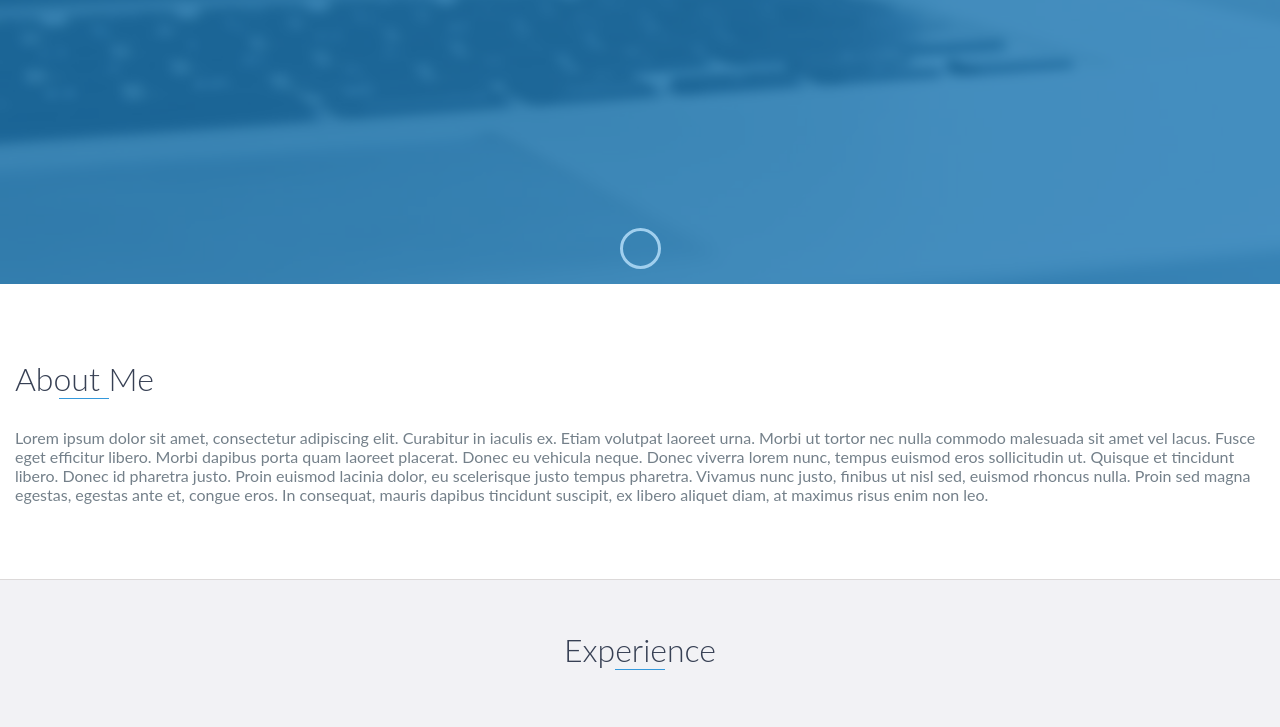
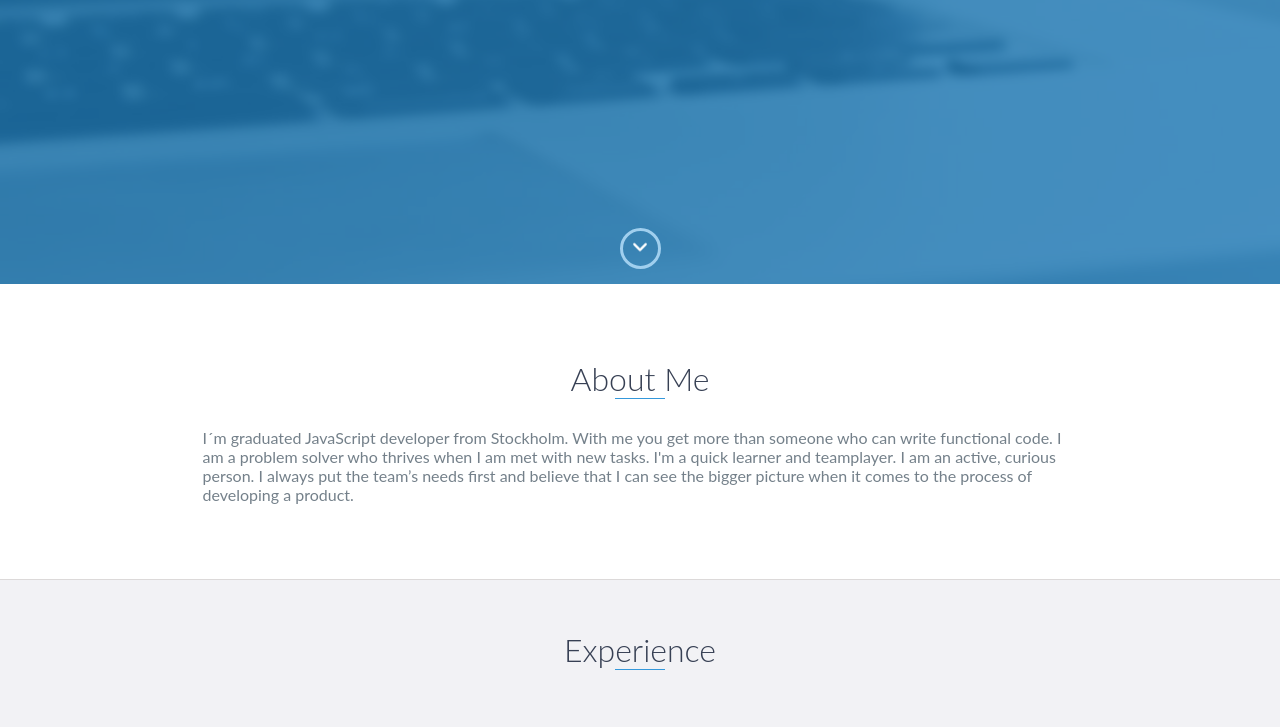
Before and after one commit to Nilufar1026/portfolio, a React (Create React App) app: page / in a window 1280 px wide. Shown: the part 546-1273 px from the top of the page. Built offline with nearby package versions, Linux system fonts and the light colour scheme.

Commit message:
add download cv and about page

```diff
--- a/package.json
+++ b/package.json
@@ -3,6 +3,9 @@
   "version": "0.1.0",
   "private": true,
   "dependencies": {
+    "@fortawesome/fontawesome-svg-core": "^6.1.1",
+    "@fortawesome/free-solid-svg-icons": "^6.1.1",
+    "@fortawesome/react-fontawesome": "^0.1.18",
     "@testing-library/jest-dom": "^5.16.4",
     "@testing-library/react": "^13.3.0",
     "@testing-library/user-event": "^13.5.0",
--- a/src/components/About/About.tsx
+++ b/src/components/About/About.tsx
@@ -5,20 +5,13 @@ import './about.scss'
 const About = () => {
     return (
         <div className="About">
-         <div className="container">
-            <div className="row">
-                <div className="col-md-4">
             <h2 className="heading">About Me</h2>
-                </div>
-                <div className="col-md-8 ">
+
             <p>
-                        Lorem ipsum dolor sit amet, consectetur adipiscing elit. Curabitur in iaculis ex. Etiam volutpat laoreet urna. Morbi ut tortor nec nulla commodo malesuada sit amet vel lacus. Fusce eget efficitur libero. Morbi dapibus porta quam laoreet placerat. Donec
-                        eu vehicula neque. Donec viverra lorem nunc, tempus euismod eros sollicitudin ut. Quisque et tincidunt libero. Donec id pharetra justo. Proin euismod lacinia dolor, eu scelerisque justo tempus pharetra. Vivamus nunc justo, finibus
-                        ut nisl sed, euismod rhoncus nulla. Proin sed magna egestas, egestas ante et, congue eros. In consequat, mauris dapibus tincidunt suscipit, ex libero aliquet diam, at maximus risus enim non leo.
+                I´m graduated JavaScript developer from Stockholm.
+                With me you get more than someone who can write functional code. I am a problem solver who thrives when I am met with new tasks. I'm a quick learner and teamplayer.
+                I am an active, curious person. I always put the team’s needs first and believe that I can see the bigger picture when it comes to the process of developing a product.
             </p>
-                </div>
-            </div>
-        </div>
         </div>
     );
 }
--- a/src/components/About/about.scss
+++ b/src/components/About/about.scss
@@ -4,13 +4,19 @@
 .About {
     padding: 75px 15px;
     border-bottom: 1px solid $border;
+    // text-align: center;
+    display: flex;
+    align-items: center;
+    flex-direction: column;
 
     h2 {
         color: $heading;
+
     }
 
     p {
         color: $text;
         margin: 0;
+        width: 70%;
     }
 }
--- a/src/components/Home/Home.tsx
+++ b/src/components/Home/Home.tsx
@@ -1,6 +1,8 @@
 import React from 'react';
 import './home.scss'
 import Header from '../Header/Header';
+import { FontAwesomeIcon } from '@fortawesome/react-fontawesome'
+import { faAngleDown } from '@fortawesome/free-solid-svg-icons'
 
 const Home = () => {
   return (
@@ -13,13 +15,14 @@ const Home = () => {
         <div id="lead-content">
             <h1>Nilufaer Abulimiti</h1>
             <h2>Software Engineer</h2>
-            <a href="#" className="btn-rounded-white">Download Resume</a>
+            <a href={require('../../cv.pdf')} className="btn-rounded-white" download='cv'>Download Resume</a>
         </div>
         <div id="lead-overlay"></div>
 
         <div id="lead-down">
             <span>
-                <i className="fa fa-chevron-down" aria-hidden="true"></i>
+                {/* <i className="fa fa-chevron-down" aria-hidden="true"></i> */}
+                <FontAwesomeIcon icon={faAngleDown} className="arrowDown"/>
             </span>
         </div>
     </div>
--- a/src/components/Home/home.scss
+++ b/src/components/Home/home.scss
@@ -91,10 +91,10 @@
         text-align:center;
     }
 
-    i {
+    .arrowDown {
         animation: pulsate 1.5s ease;
         animation-iteration-count: infinite;
-        padding-top: 5px;;
+        padding-top: 7px;;
     }
 }
 
```
Also changed, not shown: 2 other files (tests, documents, lock files or other folders). Lines whose indentation alone changed are shown as unchanged.
